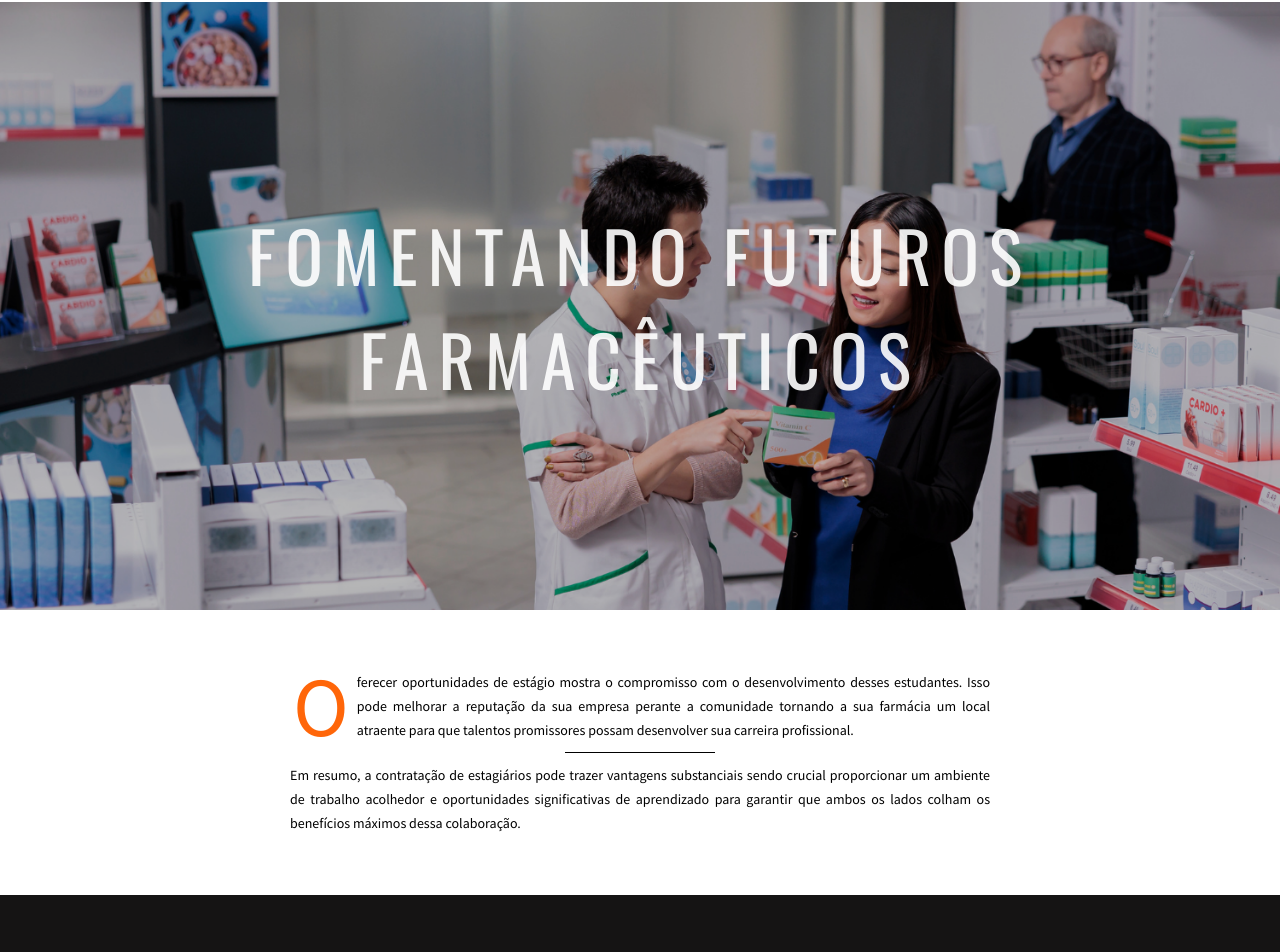
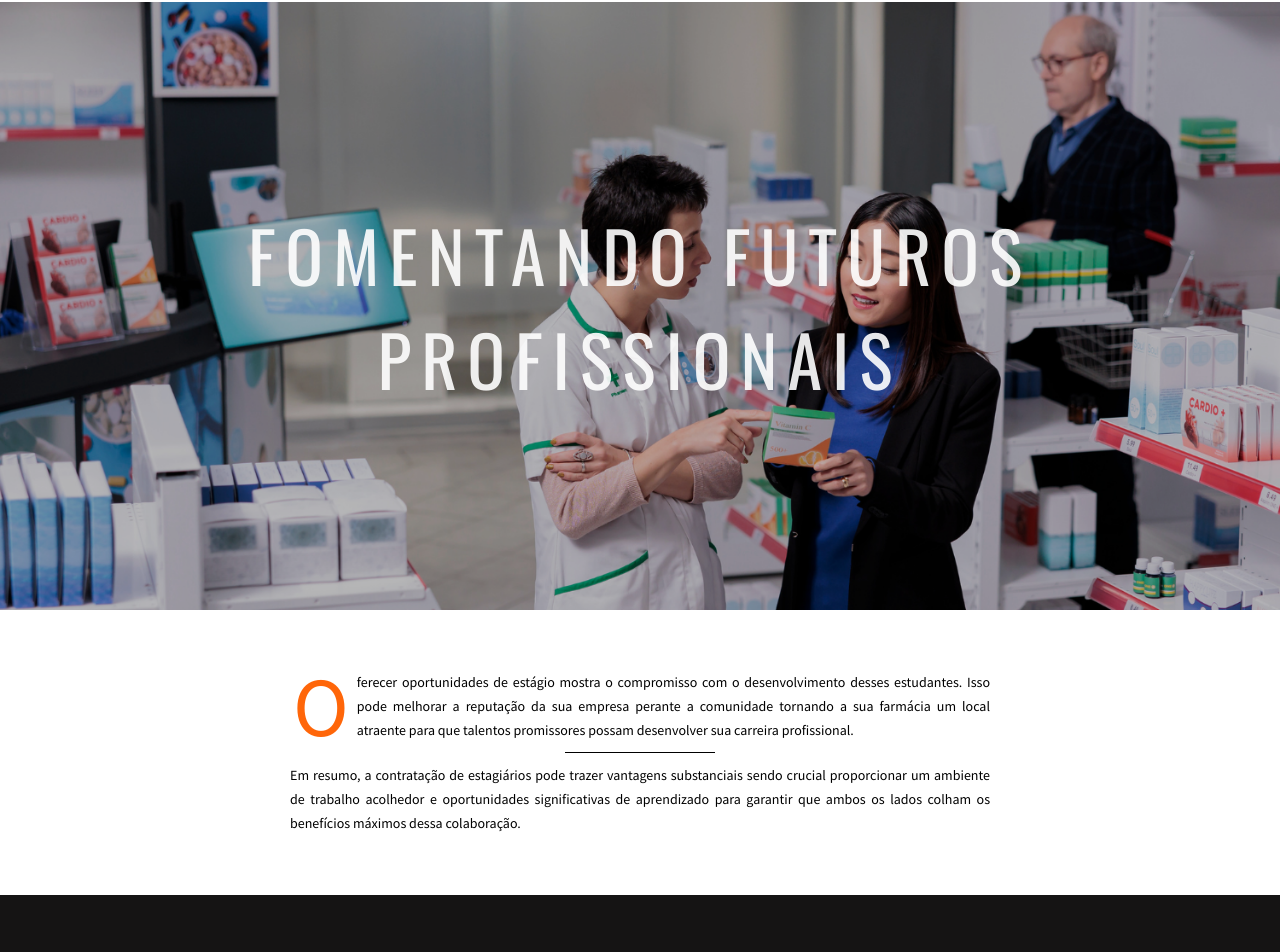
Before and after one commit to GaelBaptista/drestagio, a React (Vite) app: page /farmacia in a window 1280 px wide. Shown: the part 2132-3084 px from the top of the page. Built offline with nearby package versions, Linux system fonts and the light colour scheme.

Commit message:
setingsFar

```diff
--- a/src/routes/ProgramaDeEstagio/Farmacia/farmacia.tsx
+++ b/src/routes/ProgramaDeEstagio/Farmacia/farmacia.tsx
@@ -43,7 +43,7 @@ export function Farmacia () {
 
   <section>
     <div className="parallax-three-far">
-      <h2> Fomentando Futuros Farmacêuticos</h2>
+      <h2> Fomentando Futuros Profissionais</h2>
     </div>
   </section>
 
```
